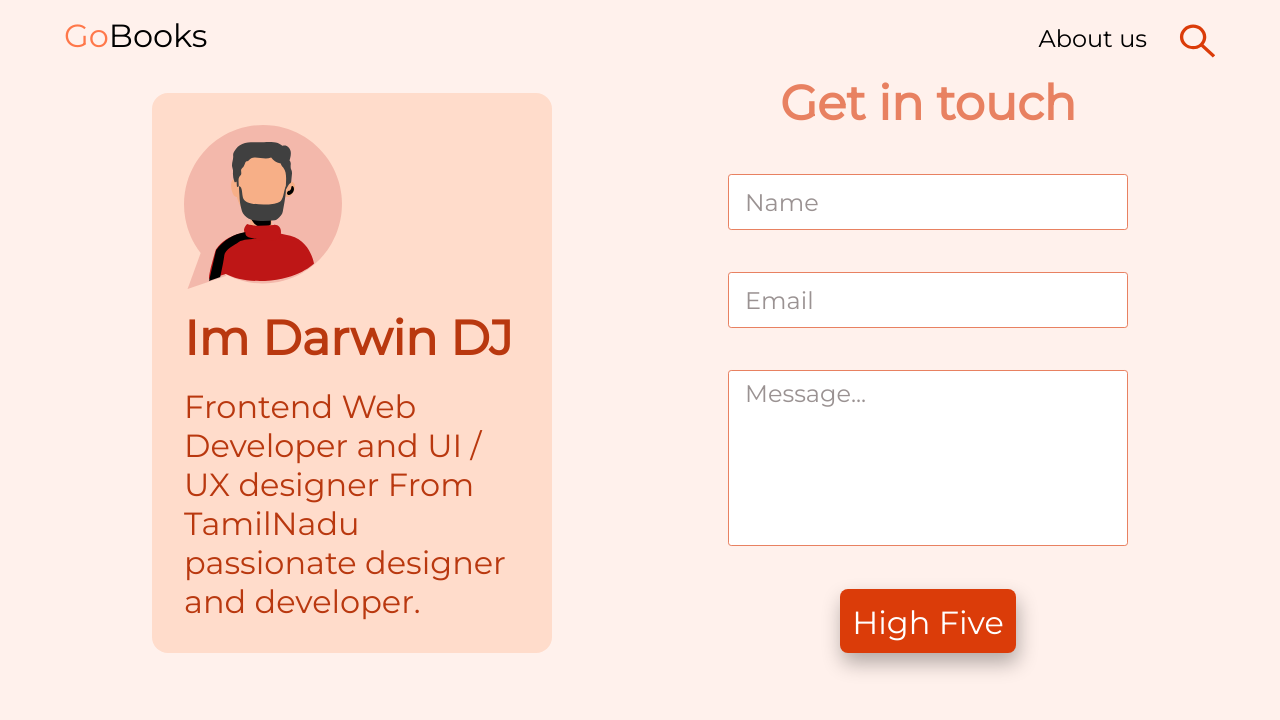
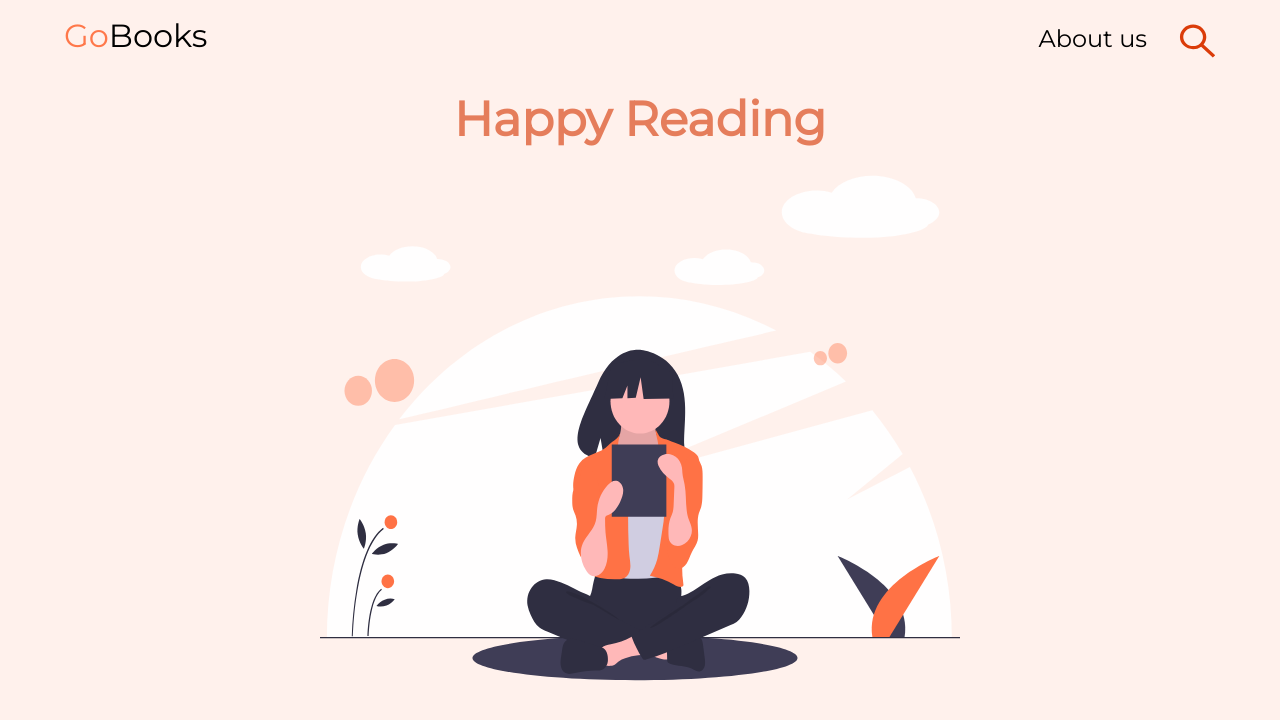
Before and after one commit to darwin-j/free-Ebooks-web-app, a React (Create React App) app: page / in a window 1280 px wide. Shown: the top 720 px of the page. Built offline with nearby package versions, Linux system fonts and the light colour scheme.

Commit message:
last page finsh

```diff
--- a/src/App.js
+++ b/src/App.js
@@ -1,16 +1,14 @@
 import React from "react";
 import Header from "./components/commonComponents/header/Header";
 //import LandingPage from "./components/pages/landingPage/LandingPage";
-
-import moduleName from "./components/pages/aboutUsPage/AboutUsPage";
 import "./App.scss";
-import AboutUsPage from "./components/pages/aboutUsPage/AboutUsPage";
-
+//import AboutUsPage from "./components/pages/aboutUsPage/AboutUsPage";
+import HappyReadingPage from "./components/pages/happyReadingPage/HappyReadingPage";
 export default function App() {
   return (
     <div className="App">
       <Header />
-      <AboutUsPage />
+      <HappyReadingPage />
     </div>
   );
 }
--- /dev/null
+++ b/src/components/pages/happyReadingPage/HappyReadingPage.js
@@ -0,0 +1,11 @@
+import React from "react";
+import readingImg from "../../../images/reading-ebook.svg";
+import "./happyReadingPage.scss";
+export default function HappyReadingPage() {
+  return (
+    <div className="happyReadingPage">
+      <h1 className="happyReadingPage-heading">Happy Reading</h1>
+      <img className="happyReadingPage-img" src={readingImg} />
+    </div>
+  );
+}
--- /dev/null
+++ b/src/components/pages/happyReadingPage/happyReadingPage.scss
@@ -0,0 +1,16 @@
+.happyReadingPage {
+    display: flex;
+    flex-direction: column;
+    align-items: center;
+    margin-top: 2rem;
+
+    &-heading {
+        font-size: 3rem;
+        color: #e57d5b;
+    }
+
+    &-img {
+        width: 40rem;
+        height: 35rem;
+    }
+}
```
Also changed, not shown: src/images/reading-ebook.svg (added), 1 other file (tests, documents, lock files or other folders).
